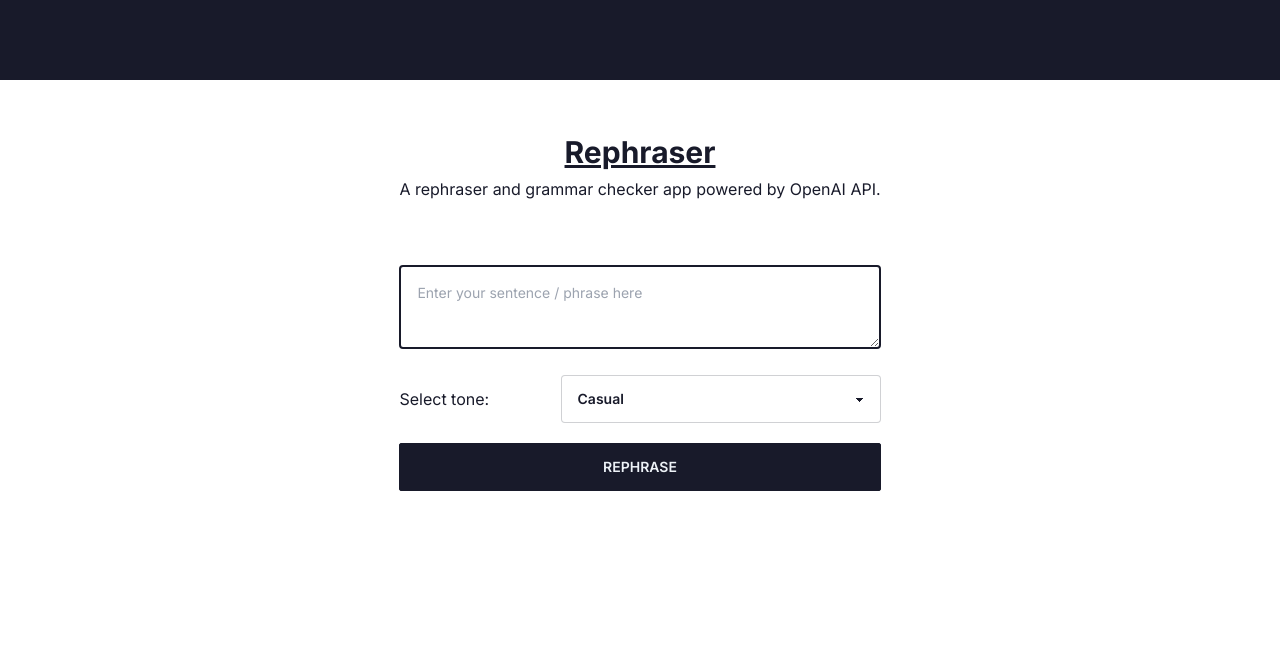
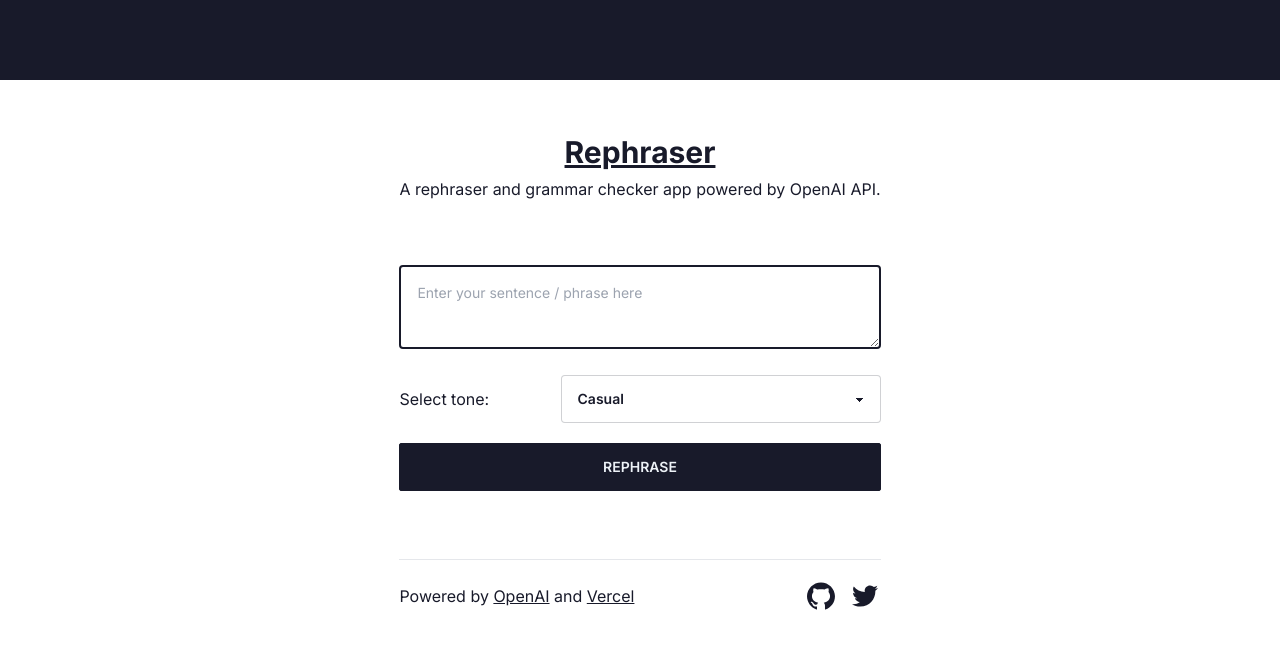
Before and after one commit to JohnPevien/rephraser, a Next.js app: page / in a window 1280 px wide. Shown: the top 648 px of the page. Built offline with nearby package versions, Linux system fonts and the light colour scheme.

Commit message:
Add footer notes

```diff
--- a/package.json
+++ b/package.json
@@ -23,6 +23,7 @@
     "react": "18.2.0",
     "react-dom": "18.2.0",
     "react-hot-toast": "^2.4.1",
+    "react-icons": "^4.8.0",
     "tailwindcss": "3.3.2",
     "typescript": "5.0.4"
   }
--- a/pages/index.tsx
+++ b/pages/index.tsx
@@ -3,6 +3,7 @@ import { Inter } from 'next/font/google';
 import { TextField, Button, Select } from '@/components/form';
 import { Card } from '@/components/suggestion';
 import { Toaster, toast } from 'react-hot-toast';
+import { AiFillGithub, AiOutlineTwitter } from 'react-icons/ai';
 
 const inter = Inter({ subsets: ['latin'] });
 
@@ -218,6 +219,45 @@ export default function Home() {
             )}
           </div>
         </div>
+        <hr className='mb-5' />
+        <div className='flex flex-row justify-between items-center'>
+          <div>
+            <p>
+              Powered by{' '}
+              <a
+                href='https://openai.com/blog/chatgpt'
+                className='underline'
+                rel='noreferrer'
+              >
+                OpenAI
+              </a>{' '}
+              and{' '}
+              <a
+                href='https://vercel.com/'
+                className='underline'
+                rel='noreferrer'
+              >
+                Vercel
+              </a>
+            </p>
+          </div>
+          <div className='flex flex-row gap-3'>
+            <a
+              href='https://github.com/JohnPevien/rephraser
+            '
+              rel='noreferrer'
+            >
+              <AiFillGithub size={'2em'} />
+            </a>
+            <a
+              href='https://twitter.com/JohnPevien
+            '
+              rel='noreferrer'
+            >
+              <AiOutlineTwitter size={'2em'} />
+            </a>
+          </div>
+        </div>
       </div>
     </main>
   );
```
Also changed, not shown: 1 other file (tests, documents, lock files or other folders).
